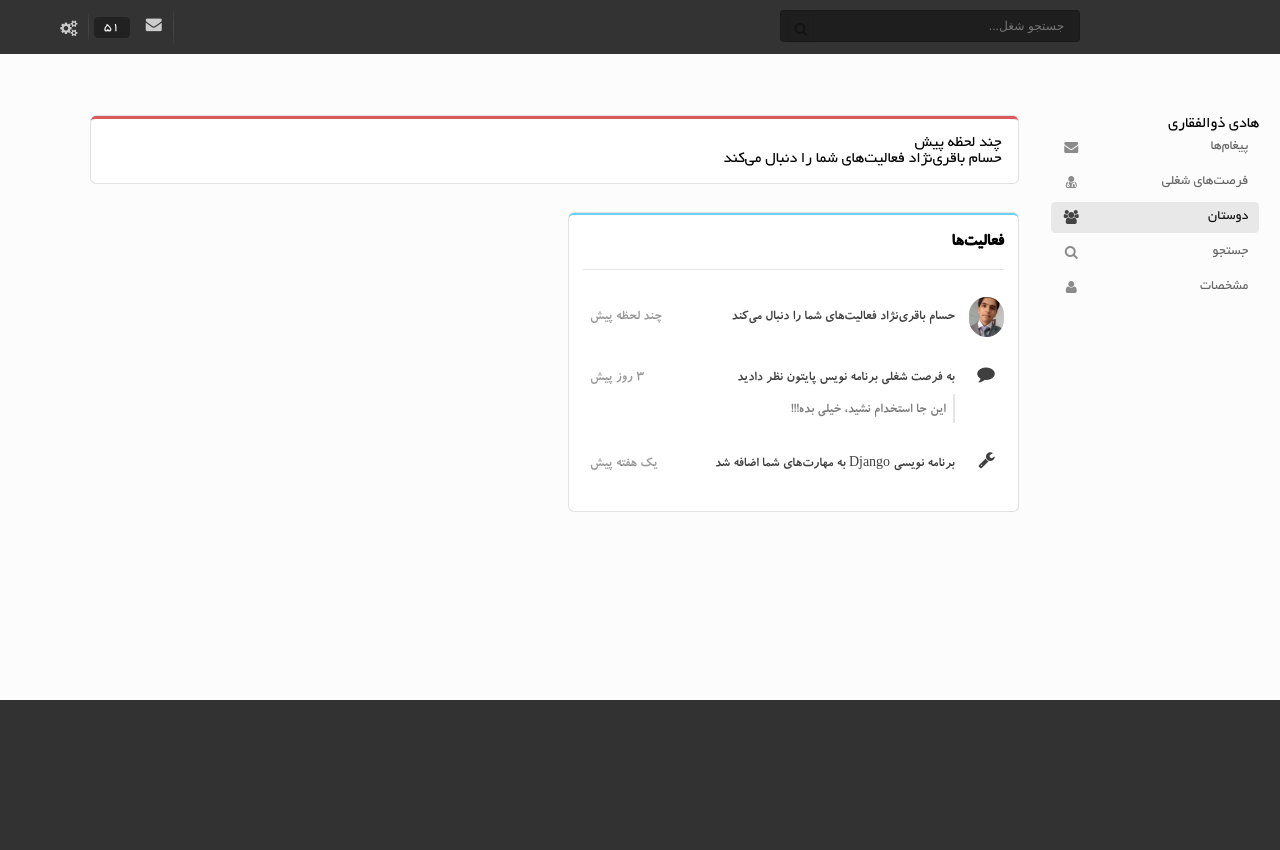
After one commit to ha-D/SharifJobPortal, a Django app: template templates/userpanel.html in a window 1280 px wide. The commit adds this page. Run offline with Django 3.2, Linux system fonts and the light colour scheme; the template is opened without the code that fills it, so the values that code supplies are empty.

Commit message:
Add user panel - unfinished

```diff
--- a/static/css/base.css
+++ b/static/css/base.css
@@ -48,7 +48,6 @@ body{
 	margin-right: 100px;
 	margin-left: 140px;
 	min-height: 500px;
-	width: 1200px;
 	position: relative;
 }
 
--- /dev/null
+++ b/static/css/userpanel.css
@@ -0,0 +1,19 @@
+.page.container {
+	margin-right: 10px;
+	margin-left: 10px;
+	margin-top: 0px;
+}
+
+#userpanel {
+	margin-top: 30px;
+	margin-right: 10px;
+
+}
+
+#userpanel .rightmenu {
+	/*margin-top: 30px;*/
+}
+
+#userpanel .eventlist {
+	font-family: koodak;
+}
--- /dev/null
+++ b/templates/userpanel.html
@@ -0,0 +1,121 @@
+{% extends "page.html" %}
+{% load staticfiles %}
+{% block style %}
+	<link rel="stylesheet" type="text/css" href="{% static 'css/userpanel.css' %}">
+{% endblock style %}
+
+{% block script %}
+	<script type="text/javascript">
+
+	</script>
+{% endblock script %}
+
+
+{% block page %}
+	<div id="userpanel">
+		<div class="ui grid">
+
+			<div class="three wide column rightmenu">
+				هادی ذوالفقاری
+				<div class="ui small secondary vertical menu">
+				  <a class="item">
+				    <i class="mail icon"></i>
+				    پیغام‌ها
+				  </a>
+		  		  <a class="item">
+				    <i class="doctor icon"></i>
+				    فرصت‌های شغلی
+				  </a>
+				  <a class="active item">
+				    <i class="users icon"></i>
+				    دوستان
+				  </a>
+				  <a class="item">
+				    <i class="search icon"></i>
+				    جستجو
+				  </a>
+				  <a class="item">
+				    <i class="user icon"></i>
+				    مشخصات
+				  </a>
+				</div>
+			</div>
+			<div class="twelve wide column">
+				<div class="ui grid">
+						<div class="row">
+							<div class="sixteen wide column">
+								<div class="ui small red segment">
+									<div class="event">
+									    <div class="label">
+									      <!-- <img src="{% static 'images/hessam.jpg' %}"> -->
+									    </div>
+									    <div class="content">
+									      <div class="date">
+									        چند لحظه پیش
+									      </div>
+									      <div class="summary">
+									         <a>حسام باقری‌نژاد</a> فعالیت‌های شما را دنبال می‌کند
+									      </div>
+									    </div>
+								  	</div>
+								</div>
+							</div>
+						</div>
+						<div class="row">
+							<div class="eight wide column">
+								<div class="ui small blue feed segment eventlist">
+								  <h4 class="ui header">
+								    فعالیت‌ها
+								  </h4>
+								  <div class="ui divider"> </div>
+								  <div class="event">
+								    <div class="label">
+								      <img src="{% static 'images/hessam.jpg' %}">
+								    </div>
+								    <div class="content">
+								      <div class="date">
+								        چند لحظه پیش
+								      </div>
+								      <div class="summary">
+								         <a>حسام باقری‌نژاد</a> فعالیت‌های شما را دنبال می‌کند
+								      </div>
+								    </div>
+								  </div>
+								  <div class="event">
+								    <div class="label">
+								      <i class="comment icon"></i>
+								    </div>
+								    <div class="content">
+								      <div class="date">
+								        ۳ روز پیش
+								      </div>
+								      <div class="summary">
+								        به فرصت شغلی <a> برنامه نویس پایتون </a> نظر دادید
+								      </div>
+								      <div class="extra text">
+											این جا استخدام نشید، خیلی بده!!!
+								      </div>
+								    </div>
+								  </div>
+								  <div class="event">
+								    <div class="label">
+								      <i class="wrench icon"></i>
+								    </div>
+								    <div class="content">
+								      <div class="date">
+								        یک هفته پیش
+								      </div>
+								      <div class="summary">
+										برنامه نویسی Django به مهارت‌های شما اضافه شد
+								      </div>
+								    </div>
+								  </div>
+								</div>
+							</div>
+						</div>
+				</div>
+			</div>
+
+		</div>
+	</div>
+{% endblock page %}
```
Also changed, not shown: static/images/hessam.jpg (added).
